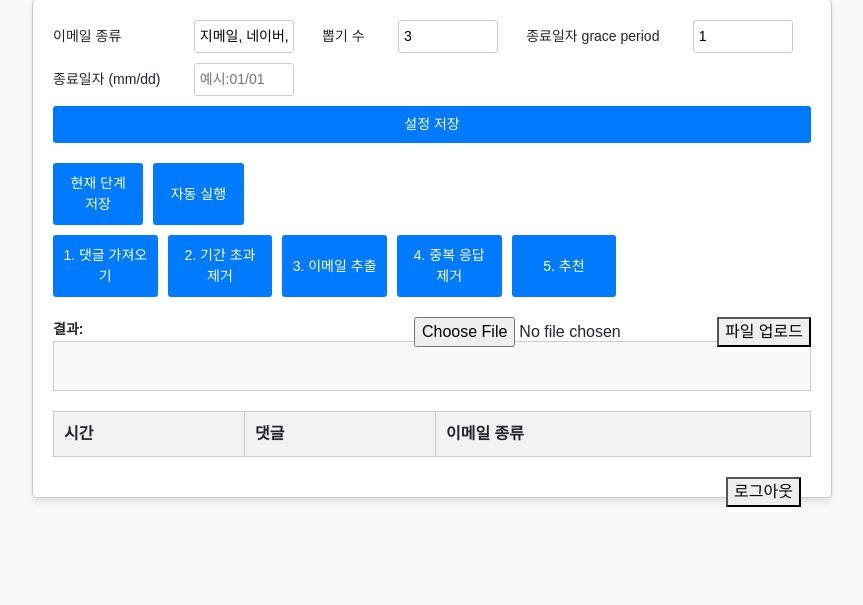
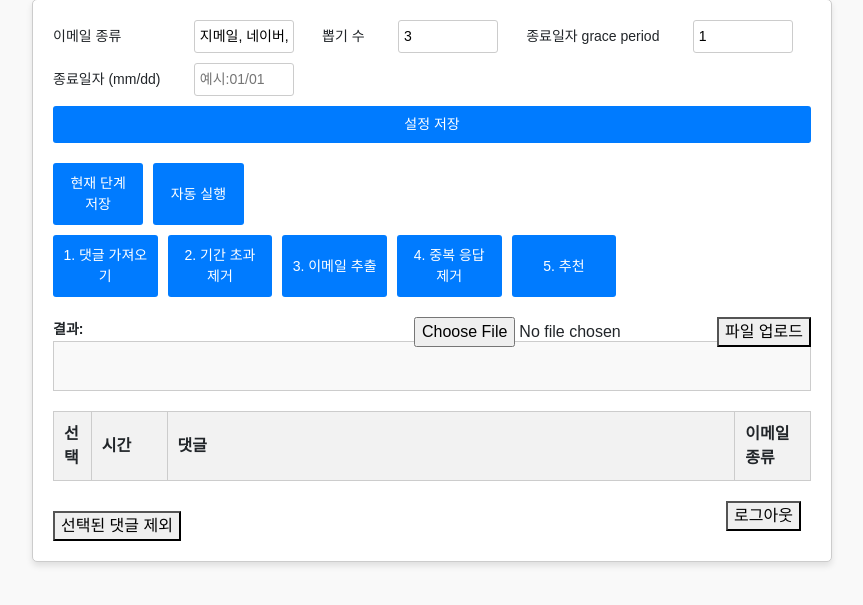
Before and after one commit to paul2126/Youtube-comment-random-chooser-webVersion, a Flask app: page / in a window 1280 px wide. Shown: the part 21-626 px from the top of the page, without its empty margins (208-1071 px from the left). Run offline with Flask 3, Linux system fonts and the light colour scheme; the visitor is signed in with stand-in values (Sample User, id 1); lists and menus that the app fills with data are empty; parts of the project's set-up code (start-up, migrations or seed data) failed here and were passed over; some libraries are stand-ins or nearby versions.

Commit message:
implement comment exclusion outline(logic needs to be implemented) and update table layout for better readability

```diff
--- a/app/routes.py
+++ b/app/routes.py
@@ -105,7 +105,7 @@ def get_comments():
         return jsonify({"error": str(e)}), 404
 
 @main.route('/overdue_comments', methods=['POST'])
-# @login_required
+@login_required
 def overdue_comments():
     try:
         data = request.json
@@ -208,5 +208,16 @@ def download_file(filename):
     except FileNotFoundError:
         return jsonify({"error": "File not found"}), 404
 
+@main.route('/exclude_comments', methods=['POST'])
+@login_required
+def exclude_comments():
+    try:
+        data = request.json
+        comments_to_exclude = data['comments']
+        # analyzer.exclude_comments(comments_to_exclude)
+        return jsonify({"message": "선택된 댓글이 성공적으로 제외되었습니다."})
+    except Exception as e:
+        return jsonify({"error": str(e)}), 500
+
 if __name__ == '__main__':
     main.run(debug=True)
--- a/app/templates/index.html
+++ b/app/templates/index.html
@@ -30,13 +30,14 @@
     .data-table {
         width: 100%;
         border-collapse: collapse;
-        table-layout: auto; /* Allow table to resize */
+        table-layout: fixed; /* Ensure table fits within the container */
     }
 
     .data-table th, .data-table td {
         border: 1px solid #ddd;
         padding: 8px;
-        white-space: nowrap; /* Prevent text wrapping */
+        white-space: normal; /* Allow text wrapping */
+        word-wrap: break-word; /* Break long words */
     }
 
     .data-table th {
@@ -47,6 +48,24 @@
 
     .data-table td:nth-child(2) { /* Set the width of the second column */
         white-space: normal; /* Allow text wrapping */
+    }
+    .exclude-button {
+        margin-top: 10px;
+    }
+    .data-table th:nth-child(1) {
+        width: 5%; /* Set the width of the first column */
+    }
+
+    .data-table th:nth-child(2) {
+        width: 10%; /* Set the width of the second column */
+    }
+
+    .data-table th:nth-child(3) {
+        width: 75%; /* Set the width of the third column */
+    }
+
+    .data-table th:nth-child(4) {
+        width: 10%; /* Set the width of the fourth column */
     }
 </style>
 <head>
@@ -110,6 +129,7 @@
             <table class="data-table">
                 <thead>
                     <tr>
+                        <th>선택</th>
                         <th>시간</th>
                         <th>댓글</th>
                         <th>이메일 종류</th>
@@ -120,6 +140,7 @@
                 </tbody>
             </table>
         </div>
+        <button id="exclude-comments" class="exclude-button">선택된 댓글 제외</button>
         <button id="logout" style="float: right; margin-right: 10px;">로그아웃</button>
 
 
@@ -338,12 +359,46 @@
                 tbody.empty();
                 data.forEach(row => {
                     const tr = $('<tr>');
+                    tr.append($('<td>').html('<input type="checkbox" class="comment-checkbox">'));
                     row.forEach(cell => {
                         tr.append($('<td>').text(cell));
                     });
                     tbody.append(tr);
                 });
             }
+
+            $('#exclude-comments').click(function() {
+                const selectedComments = [];
+                $('#data-table-body tr').each(function() {
+                    const checkbox = $(this).find('.comment-checkbox');
+                    if (checkbox.is(':checked')) {
+                        const row = [];
+                        $(this).find('td').each(function(index) {
+                            if (index > 0) { // Skip the checkbox column
+                                row.push($(this).text());
+                            }
+                        });
+                        selectedComments.push(row);
+                    }
+                });
+                // Send the selected comments to the server to exclude them
+                $.ajax({
+                    url: '/exclude_comments',
+                    type: 'POST',
+                    contentType: 'application/json',
+                    headers: {
+                        'X-CSRFToken': csrfToken
+                    },
+                    data: JSON.stringify({ comments: selectedComments }),
+                    success: function(response) {
+                        alert(response.message);
+                        // Refresh the table or handle the response as needed
+                    },
+                    error: function(xhr) {
+                        alert(xhr.responseJSON.error);
+                    }
+                });
+            });
 
             $('#save-comments').click(function() {
                 const tableData = getTableData();
```
Also changed, not shown: app/logic.py (+40 -2 lines).
